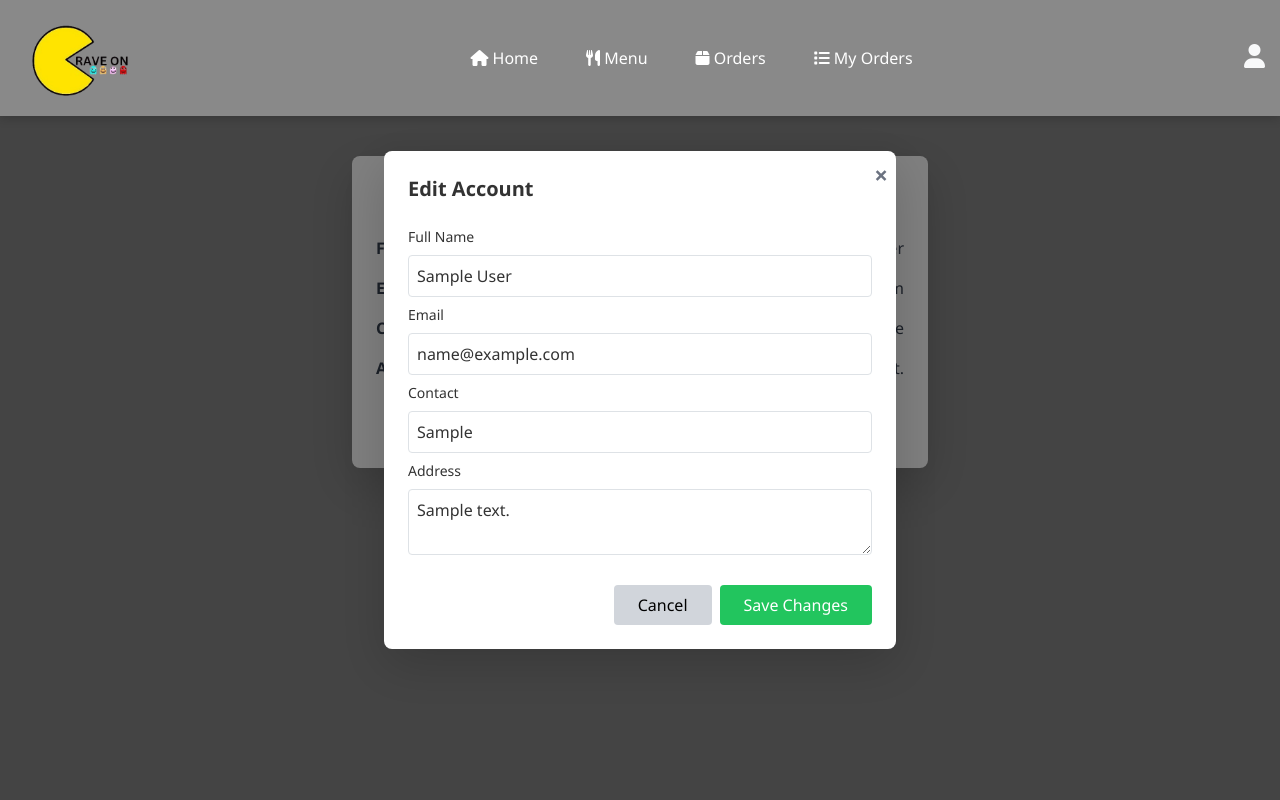
After one commit to Chiriizawa/Food-Ordering, a Flask app: page /CraveOn/Account in a window 1280 px wide, after a click on "Edit Account". The commit adds this page. Run offline with Flask 3, Linux system fonts and the light colour scheme; the visitor is signed in with stand-in values (Sample User, id 1); tables that the repository leaves empty or names only in its code hold one stand-in row (values such as "Sample post"); some libraries are stand-ins or nearby versions.

Commit message:
done account

```diff
--- a/Craveon/admin/template/users.html
+++ b/Craveon/admin/template/users.html
@@ -83,6 +83,7 @@ document.addEventListener('DOMContentLoaded', () => {
             activeUsers.forEach(user => {
                 const modalId = `userModal${user.customer_id}`;
                 const txnRows = getTransactionRows(user.customer_id, transactions);
+                const statusBadge = user.status === 'Active' ? 'bg-success' : 'bg-secondary';
 
                 activeBody.innerHTML += `
                     <tr>
@@ -90,7 +91,7 @@ document.addEventListener('DOMContentLoaded', () => {
                         <td>${user.email}</td>
                         <td>${user.contact}</td>
                         <td>${user.address}</td>
-                        <td><span class="badge bg-success">${user.status}</span></td>
+                        <td><span class="badge ${statusBadge}">${user.status}</span></td>
                         <td>
                             <div class="d-flex gap-2">
                                 <button class="btn btn-sm btn-info" data-bs-toggle="modal" data-bs-target="#${modalId}">
@@ -166,7 +167,7 @@ function getTransactionRows(userId, transactions) {
 
     txns.forEach(txn => {
         const itemsList = txn.items?.map(item =>
-            `${item.item_name}`
+            `<li>${item.item_name}</li>`
         ).join('') || '';
 
         const totalQty = txn.items?.reduce((sum, item) => sum + item.quantity, 0) || 0;
--- a/Craveon/customer/customer.py
+++ b/Craveon/customer/customer.py
@@ -934,3 +934,72 @@ def cancel_order():
     finally:
         cursor.close()
         db.close()
+
+@customer.route('/Account')
+def account():
+    if 'user' not in session:
+        return redirect(url_for('customer.login'))
+
+    customer_id = session['user']
+    conn = connect_db()
+    cursor = conn.cursor(dictionary=True)
+    cursor.execute("SELECT * FROM customers WHERE customer_id = %s", (customer_id,))
+    customer = cursor.fetchone()
+    cursor.close()
+    conn.close()
+
+    return render_template('account.html', customer=customer)
+
+@customer.route('/Account/Update', methods=['POST'])
+def update_account():
+    if 'user' not in session:
+        return redirect(url_for('customer.login'))
+
+    customer_id = session['user']
+    full_name = request.form.get('full_name', '').strip()
+    email = request.form.get('email', '').strip()
+    contact = request.form.get('contact', '').strip()
+    address = request.form.get('address', '').strip()
+
+    errors = {}
+
+    if not full_name:
+        errors['full_name'] = "Full name is required."
+
+    email_pattern = r'^[\w\.-]+@[\w\.-]+\.\w+$'
+    if not email:
+        errors['email'] = "Email is required."
+    elif not re.match(email_pattern, email):
+        errors['email'] = "Invalid email format."
+
+    if not contact:
+        errors['contact'] = "Contact is required."
+    elif not contact.isdigit() or len(contact) != 11:
+        errors['contact'] = "Contact must be an 11-digit number."
+
+    if not address:
+        errors['address'] = "Address is required."
+
+    if errors:
+        conn = connect_db()
+        cursor = conn.cursor(dictionary=True)
+        cursor.execute("SELECT * FROM customers WHERE customer_id = %s", (customer_id,))
+        customer = cursor.fetchone()
+        cursor.close()
+        conn.close()
+
+        return render_template("account.html", customer=customer, form_errors=errors, form_data=request.form, show_modal=True)
+
+    conn = connect_db()
+    cursor = conn.cursor()
+    cursor.execute("""
+        UPDATE customers
+        SET full_name = %s, email = %s, contact = %s, address = %s
+        WHERE customer_id = %s
+    """, (full_name, email, contact, address, customer_id))
+    conn.commit()
+    cursor.close()
+    conn.close()
+
+    flash("Account details updated successfully.", "success")
+    return redirect(url_for('customer.account'))
--- /dev/null
+++ b/Craveon/customer/template/account.html
@@ -0,0 +1,94 @@
+{% extends "cbase.html" %}
+
+{% block head %}
+    <title>My Account</title>
+{% endblock %}
+
+{% block content %}
+<div class="max-w-xl mx-auto mt-10 p-6 bg-white shadow-lg rounded-lg">
+    <h2 class="text-2xl font-bold mb-6 text-center text-gray-800">My Account</h2>
+
+    <div class="space-y-4 text-gray-700">
+        <div class="flex justify-between"><span class="font-semibold">Full Name:</span><span>{{ customer.full_name }}</span></div>
+        <div class="flex justify-between"><span class="font-semibold">Email:</span><span>{{ customer.email }}</span></div>
+        <div class="flex justify-between"><span class="font-semibold">Contact:</span><span>{{ customer.contact }}</span></div>
+        <div class="flex justify-between"><span class="font-semibold">Address:</span><span>{{ customer.address }}</span></div>
+    </div>
+
+    <div class="text-center mt-6">
+        <button onclick="document.getElementById('editModal').classList.remove('hidden')"
+                class="bg-blue-500 hover:bg-blue-600 text-white font-bold py-2 px-4 rounded">
+            Edit Account
+        </button>
+    </div>
+</div>
+
+<!-- ✅ Edit Modal -->
+<div id="editModal" class="fixed inset-0 bg-black bg-opacity-50 flex justify-center items-center z-50 {% if show_modal %}block{% else %}hidden{% endif %}">
+    <div class="bg-white w-full max-w-lg p-6 rounded-lg shadow-lg relative">
+        <h3 class="text-xl font-bold mb-4">Edit Account</h3>
+        <form method="POST" action="{{ url_for('customer.update_account') }}">
+            <!-- Full Name -->
+            <div class="mb-2">
+                <label class="block text-sm font-medium">Full Name</label>
+                <input type="text" name="full_name" value="{{ (form_data.full_name if form_data else customer.full_name) | default('') }}"
+                       class="w-full border rounded p-2 {% if form_errors and form_errors.full_name %}border-red-500{% endif %}">
+                {% if form_errors and form_errors.full_name %}
+                    <p class="text-red-500 text-sm mt-1">{{ form_errors.full_name }}</p>
+                {% endif %}
+            </div>
+
+            <!-- Email -->
+            <div class="mb-2">
+                <label class="block text-sm font-medium">Email</label>
+                <input type="email" name="email" value="{{ (form_data.email if form_data else customer.email) | default('') }}"
+                       class="w-full border rounded p-2 {% if form_errors and form_errors.email %}border-red-500{% endif %}">
+                {% if form_errors and form_errors.email %}
+                    <p class="text-red-500 text-sm mt-1">{{ form_errors.email }}</p>
+                {% endif %}
+            </div>
+
+            <!-- Contact -->
+            <div class="mb-2">
+                <label class="block text-sm font-medium">Contact</label>
+                <input type="text" name="contact" value="{{ (form_data.contact if form_data else customer.contact) | default('') }}"
+                       class="w-full border rounded p-2 {% if form_errors and form_errors.contact %}border-red-500{% endif %}" >
+                {% if form_errors and form_errors.contact %}
+                    <p class="text-red-500 text-sm mt-1">{{ form_errors.contact }}</p>
+                {% endif %}
+            </div>
+
+            <!-- Address -->
+            <div class="mb-4">
+                <label class="block text-sm font-medium">Address</label>
+                <textarea name="address" class="w-full border rounded p-2 {% if form_errors and form_errors.address %}border-red-500{% endif %}" >{{ (form_data.address if form_data else customer.address) | default('') }}</textarea>
+                {% if form_errors and form_errors.address %}
+                    <p class="text-red-500 text-sm mt-1">{{ form_errors.address }}</p>
+                {% endif %}
+            </div>
+
+            <div class="flex justify-end">
+                <button type="button" onclick="document.getElementById('editModal').classList.add('hidden')"
+                        class="mr-2 bg-gray-300 hover:bg-gray-400 text-black py-2 px-4 rounded">
+                    Cancel
+                </button>
+                <button type="submit" class="bg-green-500 hover:bg-green-600 text-white py-2 px-4 rounded">
+                    Save Changes
+                </button>
+            </div>
+        </form>
+
+        <!-- Close Button -->
+        <button onclick="document.getElementById('editModal').classList.add('hidden')"
+                class="absolute top-2 right-2 text-gray-500 hover:text-black text-2xl font-bold">
+            &times;
+        </button>
+    </div>
+</div>
+
+{% if show_modal %}
+<script>
+    document.getElementById("editModal").classList.remove("hidden");
+</script>
+{% endif %}
+{% endblock %}
--- a/Craveon/customer/template/cbase.html
+++ b/Craveon/customer/template/cbase.html
@@ -55,7 +55,7 @@
         <div class="position-relative">
           <i class="fa-solid fa-user text-light" style="cursor:pointer; font-size: 24px;" onclick="toggleDropdown()"></i>
           <div class="profile-dropdown" id="profileDropdown">
-            <a href="#">Account</a>
+            <a href="{{url_for('customer.account')}}">Account</a>
             <a href="#" class="text-danger" data-bs-toggle="modal" data-bs-target="#logoutModal">Log Out</a>
           </div>
         </div>
```
Also changed, not shown: Craveon/customer/template/myorders.html (+3 -98 lines).
